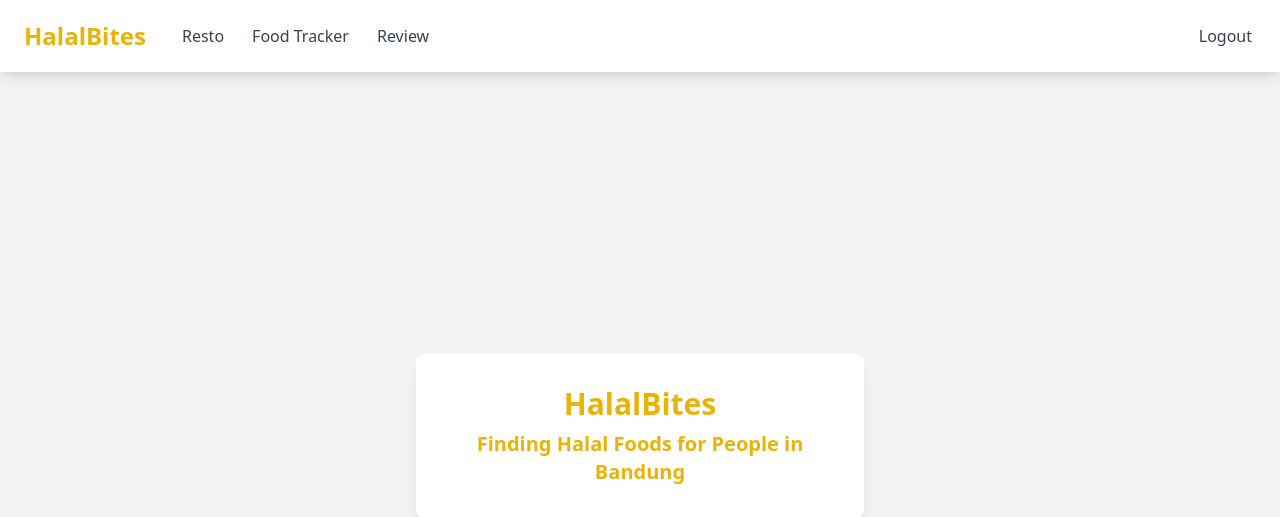
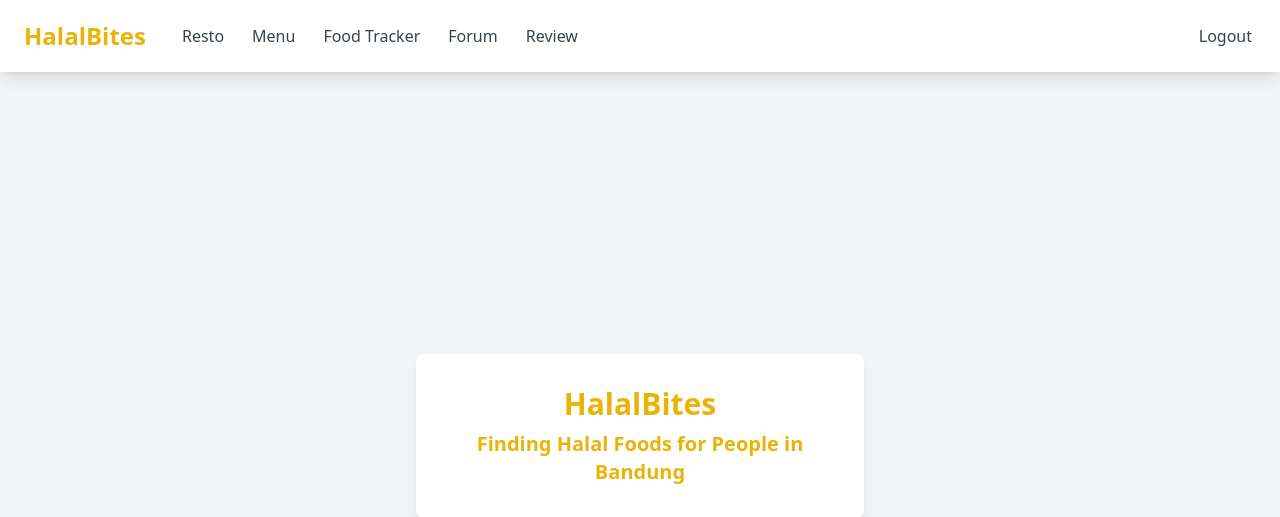
Before and after one commit to C10-PBP-24/halal-bites, a Django app: page /home/ in a window 1280 px wide. Shown: the top 517 px of the page. Run offline with Django 5.2, Linux system fonts and the light colour scheme; the visitor is signed in with stand-in values (Sample User, id 1); some libraries are stand-ins or nearby versions.

Commit message:
Added Forum and Menu on navbar

```diff
--- a/templates/navbar.html
+++ b/templates/navbar.html
@@ -12,7 +12,9 @@
                 <!-- Primary Nav -->
                 <div class="hidden md:flex items-center space-x-1">
                     <a href="{% url 'resto:show_resto' %}" class="py-5 px-3 text-gray-700 hover:text-yellow-500">Resto</a>
+                    <a href="{% url 'menu:show_menu' %}" class="py-5 px-3 text-gray-700 hover:text-yellow-500">Menu</a>
                     <a href="{% url 'tracker:food_tracker' %}" class="py-5 px-3 text-gray-700 hover:text-yellow-500">Food Tracker</a>
+                    <a href="{% url 'forum:thread_list' %}" class="py-5 px-3 text-gray-700 hover:text-yellow-500">Forum</a>
                     <a href="#" class="py-5 px-3 text-gray-700 hover:text-yellow-500">Review</a>
                 </div>
 
```
